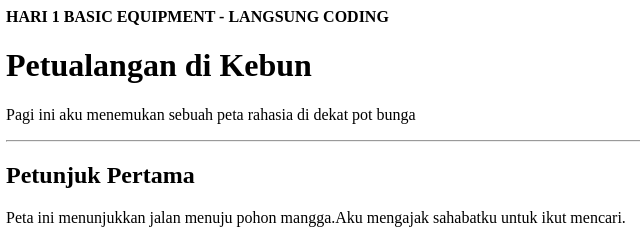
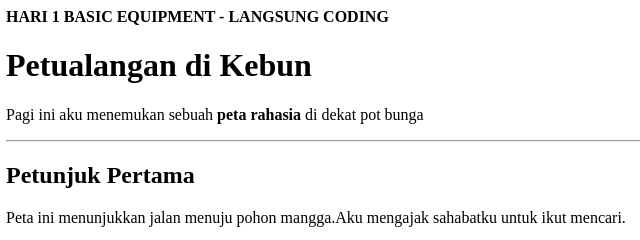
Before and after one commit to Kekep994/Web1-Pertemuan1, a plain HTML site: page index.html in a window 1280 px wide. Shown: the top 240 px of the page, 2-642 px from the left. Drawn offline with Linux system fonts and the light colour scheme.

Commit message:
Update3 index.html

```diff
--- a/index.html
+++ b/index.html
@@ -7,7 +7,7 @@
     <body>
         <p><b>HARI 1 BASIC EQUIPMENT - LANGSUNG CODING</b></p>
         <h1>Petualangan di Kebun</h1>
-        <p>Pagi ini aku menemukan sebuah peta rahasia di dekat pot bunga</p>
+        <p>Pagi ini aku menemukan sebuah <b>peta rahasia</b> di dekat pot bunga</p>
         <hr>
         <h2>Petunjuk Pertama</h2>
         <p>Peta ini menunjukkan jalan menuju pohon mangga.Aku mengajak sahabatku untuk ikut mencari.</p>
```
